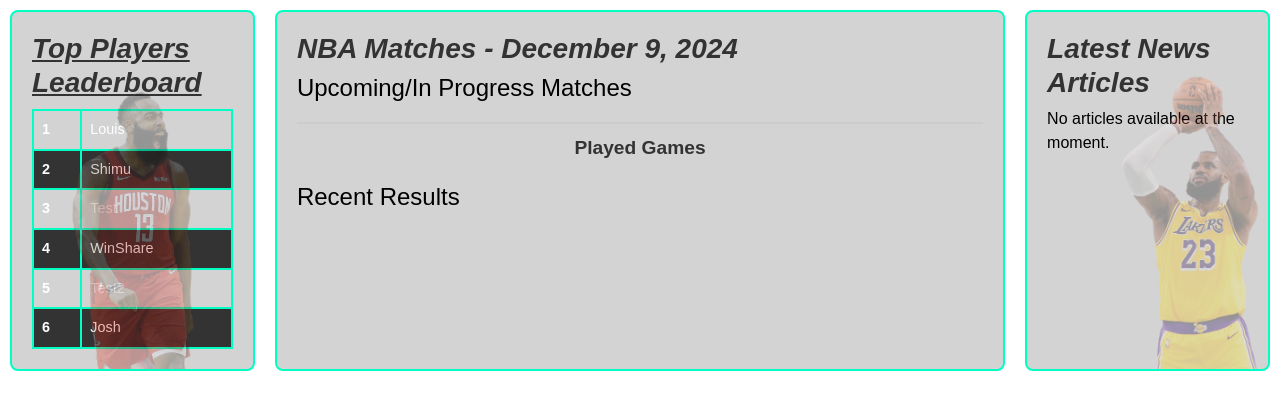
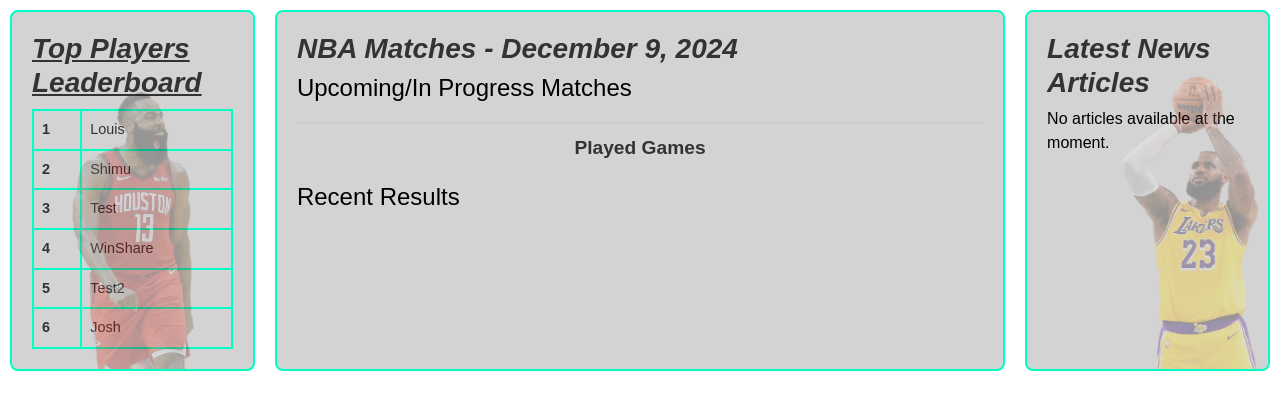
Before and after one commit to RPI-ITWS/ITWS-2110-F24-WinShare, a PHP site: page / in a window 1280 px wide. Shown: the part 65-475 px from the top of the page. Run offline with PHP 8.4, Linux system fonts and the light colour scheme; data comes from the database, SQL or seed files in the repository; data that the repository does not hold is empty.

Commit message:
Updated Mini Leaderboard
Changed the colors and the colors of the font

```diff
--- a/assets/miniLeaderboard.css
+++ b/assets/miniLeaderboard.css
@@ -3,7 +3,7 @@
     border-collapse: collapse;
     margin-top: 10px;
     font-size: 0.9em;
-    color: #fff;
+    color: #333;
 }
 
 #miniLeaderboard td {
@@ -13,7 +13,7 @@
 }
 
 #miniLeaderboard tr:nth-child(even) {
-    background-color: #333;
+    background-color: #d3d3d3;
 }
 
 #miniLeaderboard tr:hover {
@@ -23,5 +23,5 @@
 
 #miniLeaderboard td:first-child {
     font-weight: bold;
-    color: #fff;
+    color: #333;
 }
```
